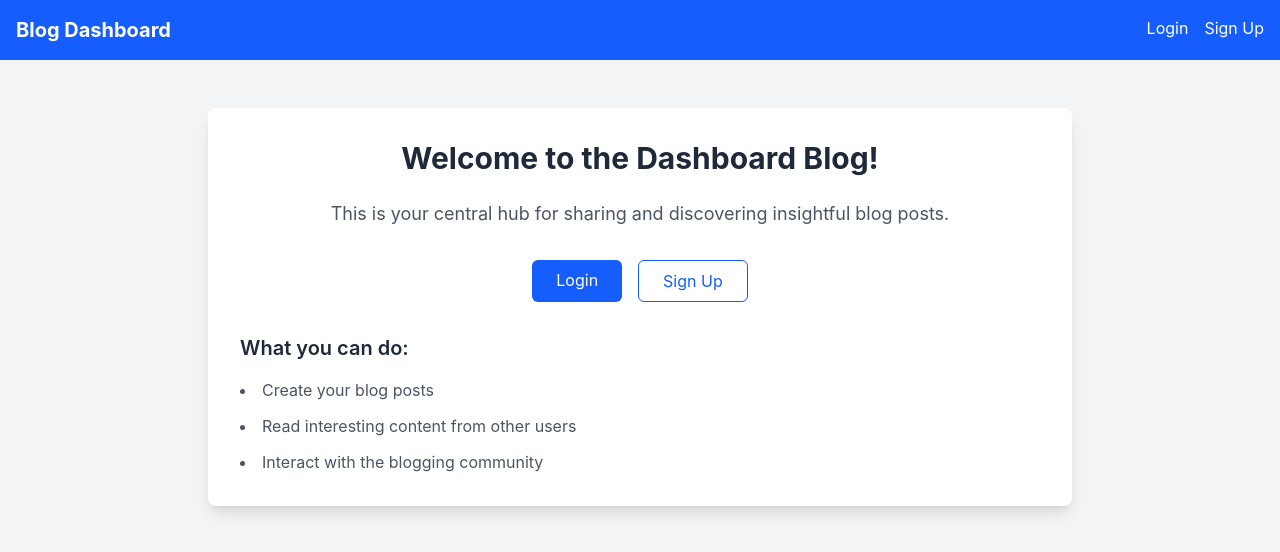
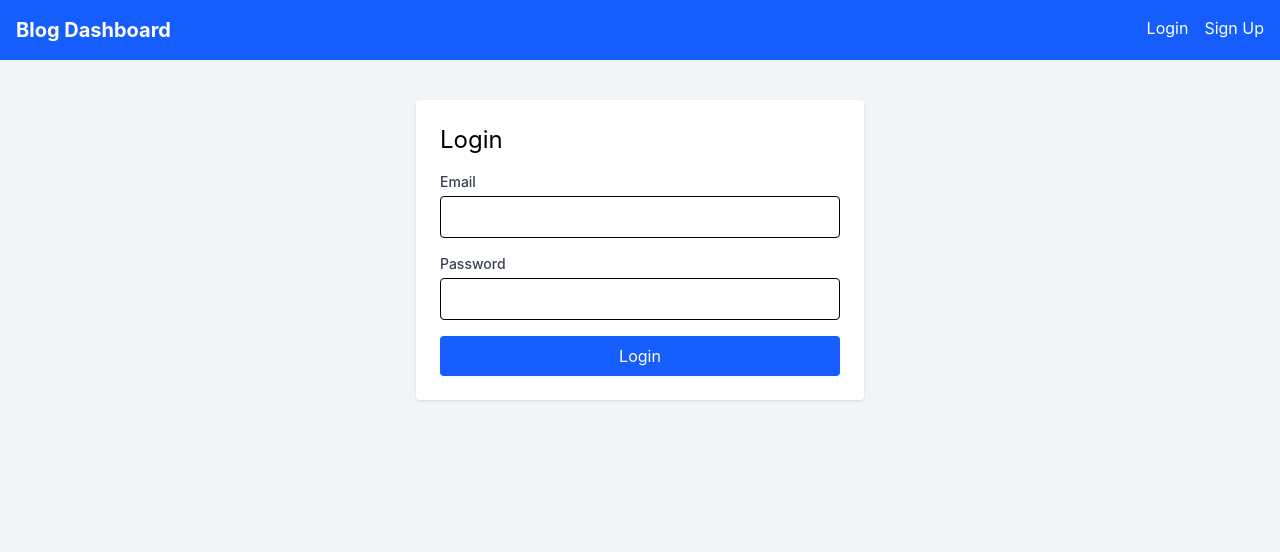
Before and after one commit to Hekal74/Authenticated-Blog-Dashboard, a React (Vite) app: page /#/login in a window 1280 px wide. Before the commit this address led to /home. Shown: the top 552 px of the page. Built offline with nearby package versions, Linux system fonts and the light colour scheme.

Commit message:
routing error

```diff
--- a/src/main.tsx
+++ b/src/main.tsx
@@ -1,15 +1,15 @@
 import React from 'react';
 import ReactDOM from 'react-dom/client';
 import { Provider } from 'react-redux';
-import { BrowserRouter } from 'react-router-dom';
+import { HashRouter } from 'react-router-dom';
 import App from './App';
 import './App.css';
 import store from './store/index.js';
 
 ReactDOM.createRoot(document.getElementById('root')!).render(
   <Provider store={store}>
-    <BrowserRouter>
+    <HashRouter>
       <App />
-    </BrowserRouter>
+    </HashRouter>
   </Provider>
 );
--- a/src/pages/Login.tsx
+++ b/src/pages/Login.tsx
@@ -36,7 +36,7 @@ function Login() {
         location: storedUser.location,
         token: 'fake-token'
       }));
-      navigate('/dashboard');
+      navigate('/dashboard', { replace: true });
     } else {
       setError('Invalid email or password. Please sign up first.');
     }
@@ -47,9 +47,26 @@ function Login() {
       <h2 className="text-2xl mb-4">Login</h2>
       {error && <p className="text-red-500 mb-4">{error}</p>}
       <form onSubmit={handleSubmit}>
-        <Input label="Email" type="email" value={email} onChange={(e) => setEmail(e.target.value)} />
-        <Input label="Password" type="password" value={password} onChange={(e) => setPassword(e.target.value)} />
-        <button type="submit" className="w-full bg-blue-600 text-white p-2 rounded">Login</button>
+        <Input
+          label="Email"
+          type="email"
+          value={email}
+          onChange={(e) => setEmail(e.target.value)}
+          required
+        />
+        <Input
+          label="Password"
+          type="password"
+          value={password}
+          onChange={(e) => setPassword(e.target.value)}
+          required
+        />
+        <button
+          type="submit"
+          className="w-full bg-blue-600 text-white p-2 rounded hover:bg-blue-700 transition-colors duration-200"
+        >
+          Login
+        </button>
       </form>
     </div>
   );
--- a/src/pages/Signup.tsx
+++ b/src/pages/Signup.tsx
@@ -36,7 +36,7 @@ function Signup() {
     e.preventDefault();
     if (!validateForm()) return;
 
-    // تحقق لو الـ email موجود في JSONPlaceholder
+    try {
       const response = await axios.get(`https://jsonplaceholder.typicode.com/users?email=${email}`);
       if (response.data.length > 0) {
         setError('This email is already registered.');
@@ -52,7 +52,12 @@ function Signup() {
       localStorage.setItem('registeredUser', JSON.stringify(userData));
 
       dispatch(signup({ username, email, position, location, token: 'fake-token' }));
-    navigate('/dashboard');
+
+      navigate('/dashboard', { replace: true });
+    } catch (err) {
+      setError('An error occurred during signup. Please try again.');
+      console.error('Signup error:', err);
+    }
   };
 
   return (
@@ -60,12 +65,14 @@ function Signup() {
       <h2 className="text-2xl mb-4">Signup</h2>
       {error && <p className="text-red-500 mb-4">{error}</p>}
       <form onSubmit={handleSubmit}>
-        <Input label="Username" value={username} onChange={(e) => setUsername(e.target.value)} />
-        <Input label="Email" type="email" value={email} onChange={(e) => setEmail(e.target.value)} />
-        <Input label="Password" type="password" value={password} onChange={(e) => setPassword(e.target.value)} />
-        <Input label="Position" value={position} onChange={(e) => setPosition(e.target.value)} />
-        <Input label="Location" value={location} onChange={(e) => setLocation(e.target.value)} />
-        <button type="submit" className="w-full bg-blue-600 text-white p-2 rounded">Signup</button>
+        <Input label="Username" value={username} onChange={(e) => setUsername(e.target.value)} required />
+        <Input label="Email" type="email" value={email} onChange={(e) => setEmail(e.target.value)} required />
+        <Input label="Password" type="password" value={password} onChange={(e) => setPassword(e.target.value)} required />
+        <Input label="Position" value={position} onChange={(e) => setPosition(e.target.value)} required />
+        <Input label="Location" value={location} onChange={(e) => setLocation(e.target.value)} required />
+        <button type="submit" className="w-full bg-blue-600 text-white p-2 rounded hover:bg-blue-700 transition-colors duration-200">
+          Signup
+        </button>
       </form>
     </div>
   );
--- a/vite.config.js
+++ b/vite.config.js
@@ -4,7 +4,7 @@ import tailwindcss from '@tailwindcss/vite'
 import react from '@vitejs/plugin-react'
 
 export default defineConfig({
-  base: '/',
+  base: '/Authenticated-Blog-Dashboard/',
   plugins: [
     react(),
     tailwindcss(),
```
Lines whose indentation alone changed are shown as unchanged.
